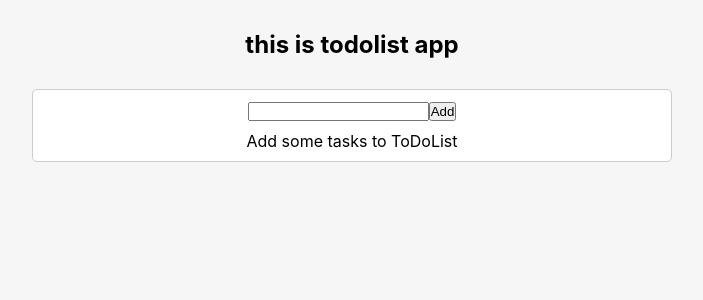
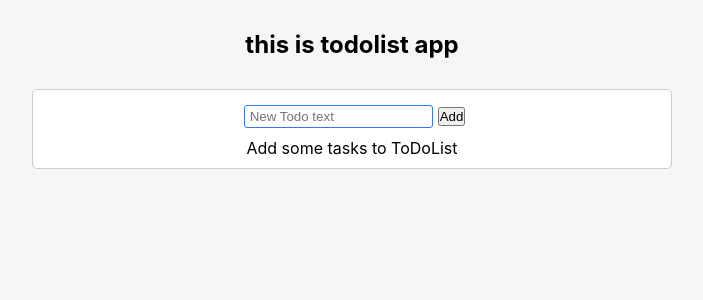
Before and after one commit to Yaser-Hajian/TodoList-App-with-React.js, a React (Create React App) app: page / in a window 1280 px wide. Shown: the top 300 px of the page, without its empty margins (288-991 px from the left). Built offline with nearby package versions, Linux system fonts and the light colour scheme.

Commit message:
edit option enabled and some designs changed

```diff
--- a/src/Components/ToDoApp/ToDoApp.js
+++ b/src/Components/ToDoApp/ToDoApp.js
@@ -6,10 +6,10 @@ import ToDoList from "../ToDoList/ToDoList";
 const ToDoApp = () => {
     const [todos, setTodos] = useState([]);
 
-    const addTodoHandler = (todo) => {
+    const addTodoHandler = (todoText) => {
         const newTodo = {
             id: Math.floor(Math.random() * 1000),
-            text: todo,
+            text: todoText,
             isCompleted: false,
         }
         const currentTodos = [...todos];
@@ -24,8 +24,13 @@ const ToDoApp = () => {
         copy_todos_list[index] = copy_todo;
         setTodos(copy_todos_list);
     }
-    const editHandler = (id) => {
-
+    const editHandler = (id , newText) => {
+        const copy_todos_list = [...todos];
+        const index = todos.findIndex(todo => todo.id === id);
+        const copy_todo = {...todos[index]};
+        copy_todo.text = newText;
+        copy_todos_list[index] = copy_todo;
+        setTodos(copy_todos_list);
     }
     const deleteHandler = (id) => {
         const filteredTodos = todos.filter((todo) => todo.id !== id);
@@ -33,11 +38,12 @@ const ToDoApp = () => {
     }
     return (
         <div className={styles.container}>
-            <ToDoForm addTodoHandler={addTodoHandler}/>
+            <ToDoForm submitHandler={addTodoHandler}/>
             <ToDoList
                 todos={todos}
                 completeHandler={completeHandler}
                 deleteHandler={deleteHandler}
+                editHandler={editHandler}
             />
         </div>
     );
--- a/src/Components/ToDoComp/Todo.js
+++ b/src/Components/ToDoComp/Todo.js
@@ -1,10 +1,10 @@
 import React from 'react';
 import styles from "./todoStyle.module.css"
 
-const Todo = ({todo, completeHandler , deleteHandler}) => {
+const Todo = ({todo, completeHandler , deleteHandler , onEdit}) => {
     return (
         <div className={styles.todo}>
-            <div  className={todo.isCompleted && styles.completeText}>{todo.text}</div>
+            <div  className={todo.isCompleted ? styles.completeText : styles.todoText}>{todo.text}</div>
             <div>
                 {
                     todo.isCompleted ?
@@ -13,7 +13,7 @@ const Todo = ({todo, completeHandler , deleteHandler}) => {
                         <button onClick={completeHandler} className={styles.completedBtn}>Complete</button>
 
                 }
-                <button>Edit</button>
+                <button onClick={onEdit}>Edit</button>
                 <button onClick={deleteHandler}>Delete</button>
             </div>
         </div>
--- a/src/Components/ToDoComp/todoStyle.module.css
+++ b/src/Components/ToDoComp/todoStyle.module.css
@@ -2,11 +2,16 @@
     display: flex;
     justify-content: space-between;
     align-items: center;
-    width: 300px;
+    width: 400px;
     margin: 10px 0px;
     border: 1px solid #aaaaaa;
     border-radius: 5px;
     padding: 10px 15px;
+    /*overflow: auto;*/
+}
+.todoText{
+    width: 60%;
+    overflow: auto;
 }
 .completedBtn{
     background-color: #0db70d;
@@ -17,4 +22,6 @@
 .completeText{
     text-decoration: line-through;
     color: #7e7d7d;
+    width: 55%;
+    overflow: auto;
 }
--- a/src/Components/ToDoForm/ToDoForm.js
+++ b/src/Components/ToDoForm/ToDoForm.js
@@ -1,29 +1,61 @@
-import React, {useState} from 'react';
-
-const ToDoForm = ({addTodoHandler}) => {
+import React, {useEffect, useRef, useState} from 'react';
+import styles from "./todoFormStyle.module.css"
+const ToDoForm = ({submitHandler , editedTodo}) => {
     const [inputValue, setInputValue] = useState("");
+    const inputRef = useRef(null);
+    useEffect(()=>{
+        inputRef.current.focus();
+        if (editedTodo){
+            setInputValue(editedTodo.text);
+        }
+    },[])
     const changeHandler = (event) => {
         setInputValue(event.target.value);
 
     }
-    const submitHandler = (event) => {
+    const onSubmit = (event) => {
         event.preventDefault();
         if (!inputValue){
             alert("input todo description...");
             return
         }
-        addTodoHandler(inputValue);
+        submitHandler(inputValue);
         setInputValue("");
 
 
     }
     return (
-        <div>
-            <form onSubmit={submitHandler}>
-                <input  type="text"  value={inputValue} onChange={changeHandler} />
-                <button type={"submit"}>Add</button>
-            </form>
-        </div>
+        <>
+        {
+            editedTodo ?
+                <div>
+                    <form onSubmit={onSubmit}>
+                        <input
+                            type="text"
+                            value={inputValue}
+                            onChange={changeHandler}
+                            placeholder={editedTodo.text}
+                            ref={inputRef}
+                        />
+                        <button type={"submit"}>Update</button>
+                    </form>
+                </div>
+                :
+                <div>
+                    <form onSubmit={onSubmit}>
+                        <input
+                            type="text"
+                            value={inputValue}
+                            onChange={changeHandler}
+                            placeholder={"New Todo text"}
+                            ref={inputRef}
+
+                        />
+                        <button type={"submit"}>Add</button>
+                    </form>
+                </div>
+        }
+        </>
     );
 };
 
--- /dev/null
+++ b/src/Components/ToDoForm/todoFormStyle.module.css
@@ -0,0 +1,10 @@
+input{
+    border: 1px solid #ccc;
+    border-radius: 3px;
+    padding: 3px 5px;
+    outline: none;
+    margin: 5px 5px;
+}
+input:focus{
+    border: 1px solid #3478ee;
+}
--- a/src/Components/ToDoList/ToDoList.js
+++ b/src/Components/ToDoList/ToDoList.js
@@ -1,7 +1,15 @@
-import React from 'react';
+import React, {useState} from 'react';
 import Todo from "../ToDoComp/Todo";
 import styles from "./todoListStyle.module.css"
-const ToDoList = ({todos, completeHandler ,deleteHandler}) => {
+import ToDoForm from "../ToDoForm/ToDoForm";
+const ToDoList = ({todos, completeHandler ,deleteHandler ,editHandler}) => {
+    const [edit , setEdit] = useState({});
+
+    const editTodo =(newText)=>{
+        editHandler(edit.id , newText);
+        setEdit({})
+    }
+    const renderTodos =()=>{
         if (todos.length === 0) {
             return <p className={styles.empty}>Add some tasks to ToDoList</p>
         }
@@ -14,12 +22,22 @@ const ToDoList = ({todos, completeHandler ,deleteHandler}) => {
                                   key={todo.id}
                                   completeHandler={() => completeHandler(todo.id)}
                                   deleteHandler={() => deleteHandler(todo.id)}
+                                  onEdit={()=>setEdit(todo)}
                             />
                         )
                     })
                 }
             </div>
         );
+    }
+
+    return(
+        <div>
+            {
+                edit.text ? <ToDoForm submitHandler={editTodo} editedTodo={edit}/> : renderTodos()
+            }
+        </div>
+    );
 };
 
 export default ToDoList;
--- a/src/Components/ToDoList/todoListStyle.module.css
+++ b/src/Components/ToDoList/todoListStyle.module.css
@@ -1,3 +1,3 @@
 .empty{
-    margin-top: 10px;
+    margin-top: 5px;
 }
```
Lines whose indentation alone changed are shown as unchanged.
